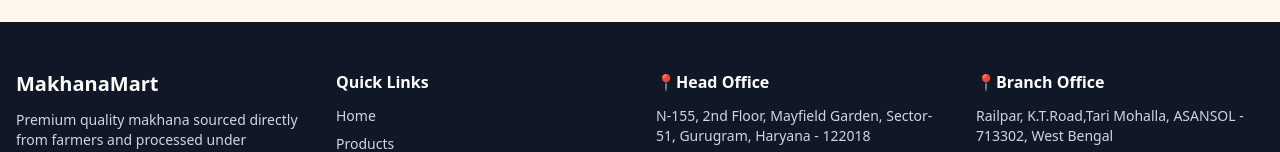
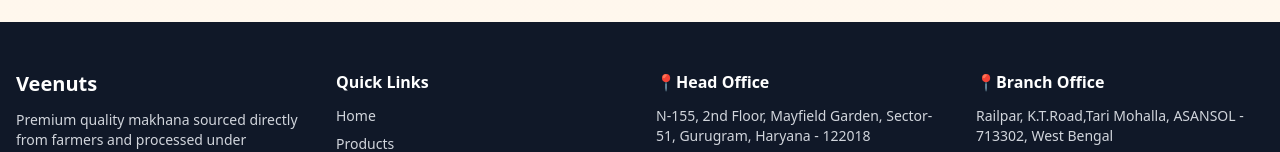
Before and after one commit to suman-kushwaha/makhana-frontend, a React (Vite) app: page / in a window 1280 px wide. Shown: the part 5287-5439 px from the top of the page. Built offline with nearby package versions, Linux system fonts and the light colour scheme.

Commit message:
added two more sections and some UI styling

```diff
--- a/src/component/Footer.jsx
+++ b/src/component/Footer.jsx
@@ -23,7 +23,7 @@
         {/* Brand */}
         <div>
           <h3 className="text-xl font-bold text-white mb-3">
-            MakhanaMart
+            Veenuts
           </h3>
           <p className="text-sm">
             Premium quality makhana sourced directly from farmers and
```
